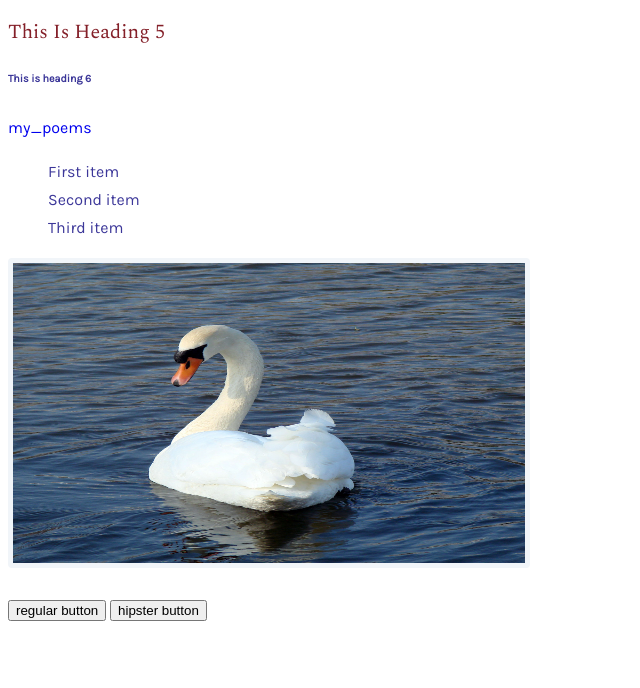
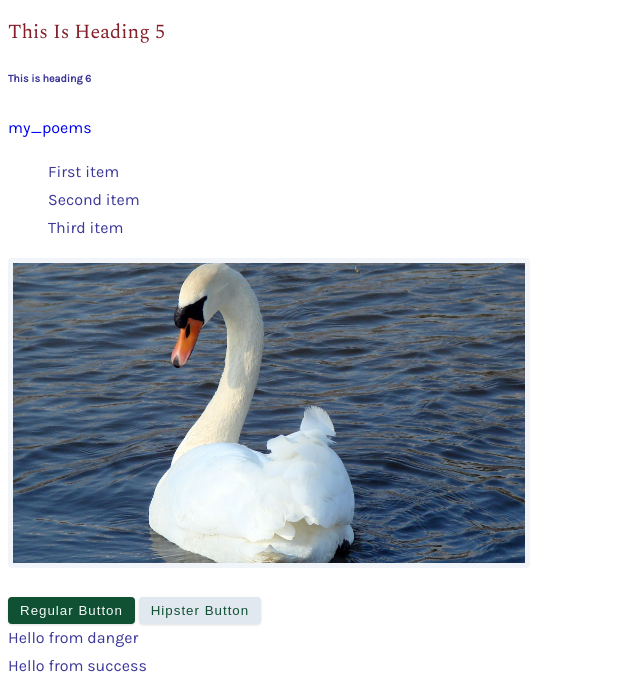
Before and after one commit to SoundaryaKoutharapu/Default-Starter, a plain HTML site: page index.html in a window 1280 px wide. Shown: the part 695-1383 px from the top of the page, without its empty margins (0-640 px from the left). Before the commit the page ends 1327 px from the top, so only its background shows below. Drawn offline with nearby package versions, Linux system fonts and the light colour scheme.

Commit message:
added:buttons

```diff
--- a/index.html
+++ b/index.html
@@ -48,5 +48,8 @@
         <button class="btn" type="button">regular button </button>
         <button class="btn btn-hipster" type="button">hipster button </button>
 
+        <div class="alert alert-danger">Hello from danger</div>
+        <div class="alert alert-success">Hello from success</div>
+
 </body>
 </html>
--- a/main.css
+++ b/main.css
@@ -152,5 +152,43 @@ li
   width: 100%;
   display: block;
   height: 300px;
- /* object-fit: cover; */
+  object-fit: cover;
 }
+
+/* Buttons */
+.btn
+{
+  cursor: pointer;
+  color: var(--grey-50);
+  background-color: var(--green-dark);
+  border: transparent;
+  border-radius: var(--borderRadius);
+  letter-spacing: var(--letterSpacing);
+  padding: 0.375rem 0.75rem;
+  box-shadow: var(--shadow-1);
+  transition: var(--transition);
+  text-transform: capitalize;
+  display: inline;
+}
+.btn:hover
+{
+  background-color: var(--green-light);
+  color: var(--primary-900);
+  box-shadow: var(--shadow-3);
+}
+.btn-hipster
+{
+  color: var(--green-dark);
+  background-color: var(--grey-200);
+}
+.btn-hipster:hover
+{
+  color: var(--grey-50);
+  background-color: var(--primary-500);
+}
+
+/* alerts */
+.alert
+{
+
+}
```
